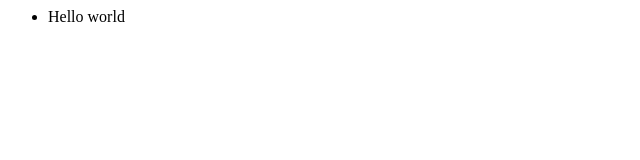
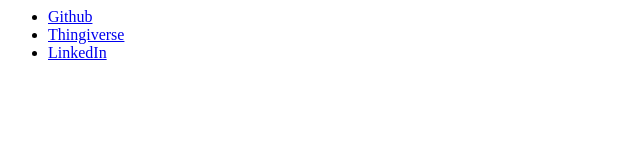
Before and after one commit to jas0ndiamond/jas0ndiamond.github.io, a plain HTML site: page index.html in a window 1280 px wide. Shown: the whole page, without its empty margins (0-640 px from the left). Drawn offline with Linux system fonts and the light colour scheme.

Commit message:
basic links

```diff
--- a/index.html
+++ b/index.html
@@ -1,3 +1,5 @@
 <ul>
-<li>Hello world
+<li><a href="https://github.com/jas0ndiamond">Github</a>
+<li><a href="https://www.thingiverse.com/jdiamond77/">Thingiverse</a>
+<li><a href="https://www.linkedin.com/in/jas0ndiam0nd/">LinkedIn</a>
 </ul>
```
